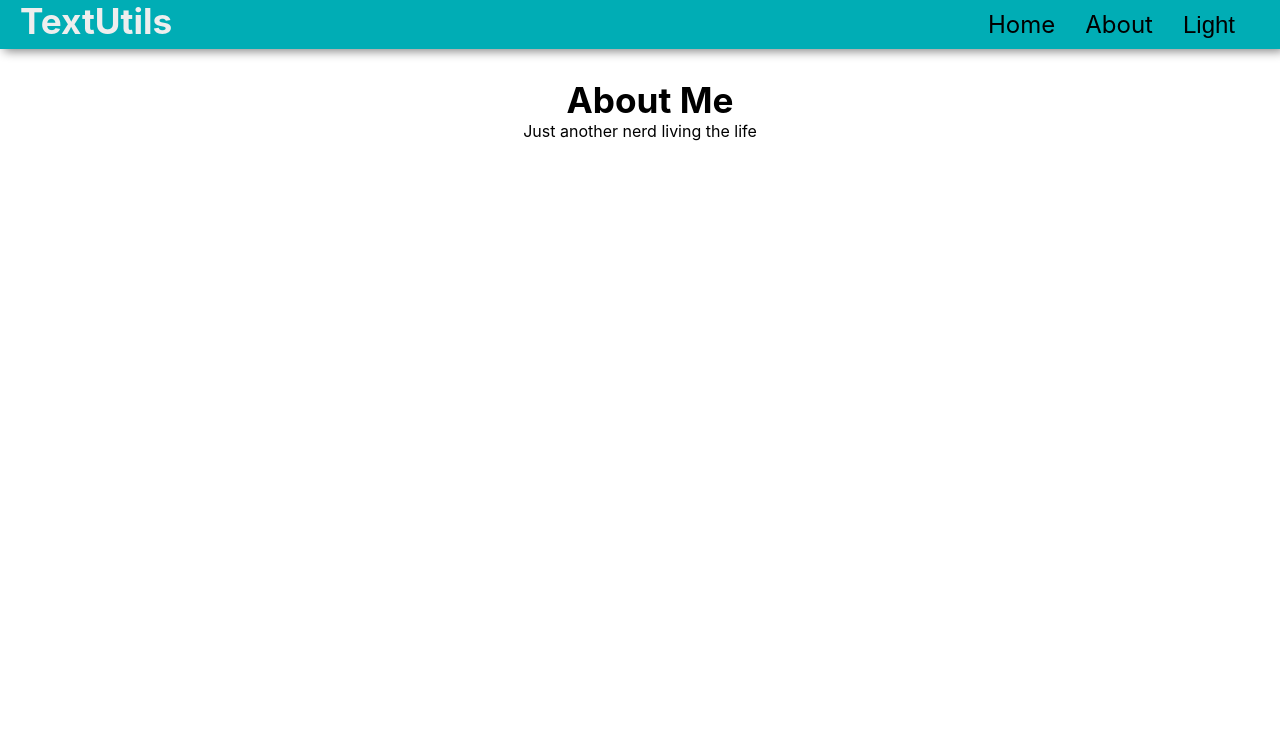
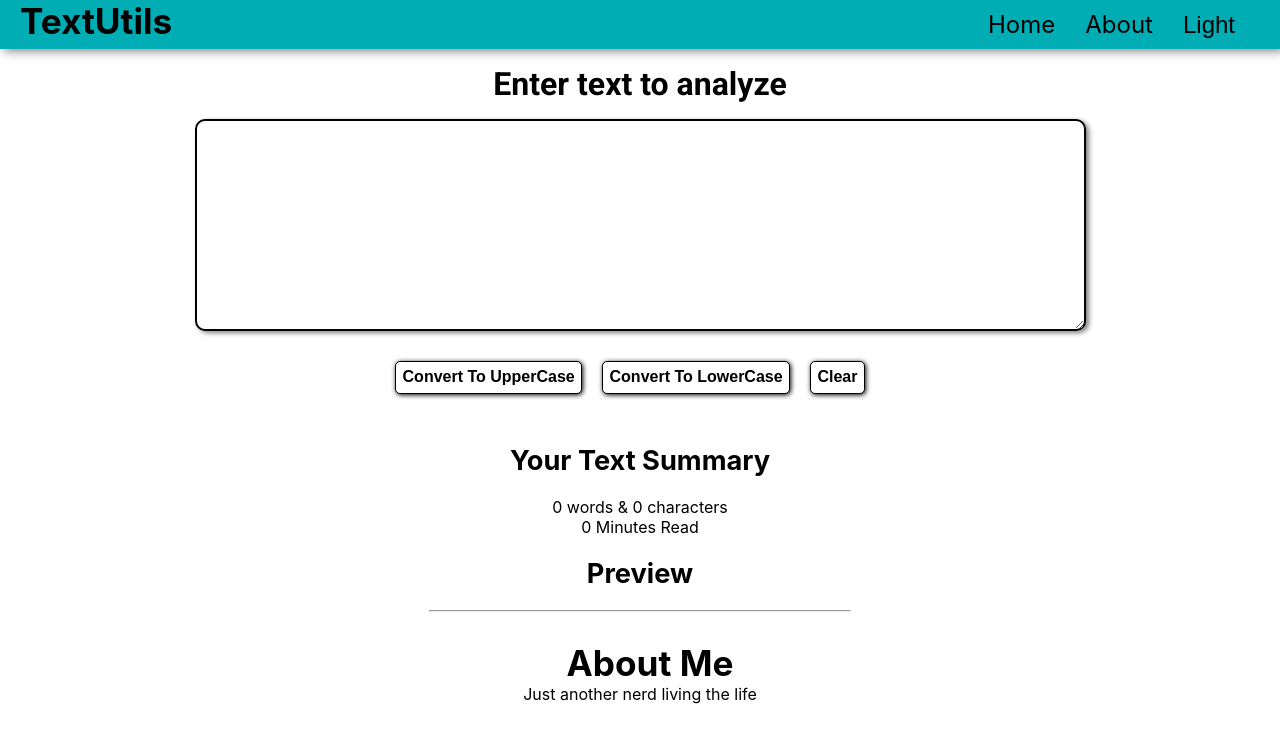
Before and after one commit to 03YugAgarwal/myapp, a React (Create React App) app: page /about in a window 1280 px wide. Shown: the top 742 px of the page. Built offline with nearby package versions, Linux system fonts and the light colour scheme.

Commit message:
Removed Routes, Published on github pages

```diff
--- a/package.json
+++ b/package.json
@@ -1,4 +1,5 @@
 {
+  "homepage": "https://03YugAgarwal.github.io/myapp",
   "name": "myapp",
   "version": "0.1.0",
   "private": true,
@@ -6,6 +7,7 @@
     "@testing-library/jest-dom": "^5.16.4",
     "@testing-library/react": "^13.3.0",
     "@testing-library/user-event": "^13.5.0",
+    "gh-pages": "^4.0.0",
     "react": "^18.2.0",
     "react-dom": "^18.2.0",
     "react-router-dom": "^6.3.0",
@@ -14,6 +16,8 @@
     "web-vitals": "^2.1.4"
   },
   "scripts": {
+    "predeploy": "npm run build",
+    "deploy": "gh-pages -d build",
     "start": "react-scripts start",
     "build": "react-scripts build",
     "test": "react-scripts test",
--- a/src/App.js
+++ b/src/App.js
@@ -3,11 +3,11 @@ import TextForm from './components/TextForm';
 import { useState } from 'react';
 import Alert from './components/Alert';
 import About from './components/About';
-import {
-  BrowserRouter as Router,
-  Routes,
-  Route,
-} from "react-router-dom";
+// import {
+//   BrowserRouter as Router,
+//   Routes,
+//   Route,
+// } from "react-router-dom";
 
 function App() {
   const [mode, setmode] = useState('Light');
@@ -33,19 +33,18 @@ function App() {
 
   return (
     <>
-    <Router>
+    {/* <Router> */}
 
       <Navbar title="TextUtils" mode={mode} toggleMode={toggleMode} />
       <Alert alert={alert}/>
 
-      <div className="container-textform-about">
-        <Routes>
+        {/* <Routes>
             <Route exact path="/about" element={<About mode={mode}/>}> </Route>
             <Route exact path="/" element={<TextForm heading="Enter text to analyze"  mode={mode} showAlert={showAlert} />}>  </Route>
-        </Routes>
-      </div>
-
-    </Router>
+        </Routes> */}
+      <TextForm heading="Enter text to analyze"  mode={mode} showAlert={showAlert} />
+      <About mode={mode}/>
+    {/* </Router> */}
     </>
   );
 }
--- a/src/components/About.js
+++ b/src/components/About.js
@@ -4,7 +4,7 @@ import './About.css'
 export default function About(props) {
   return (
     <>
-        {/* <hr className={`about-hr-${props.mode}`} /> */}
+        <hr className={`about-hr-${props.mode}`} />
         <h1 className={`about-h1-${props.mode}`}>About Me</h1>
         <p className={`about-p-${props.mode}`}> Just another nerd living the life </p>
     </>
--- a/src/components/Navbar.js
+++ b/src/components/Navbar.js
@@ -1,16 +1,16 @@
 import React from 'react'
 import "./Navbar.css"
 import PropTypes from 'prop-types'
-import { Link } from 'react-router-dom'
+// import { Link } from 'react-router-dom'
 
 export default function Navbar(props) {
     return (
         <>
             <nav className={`nav-${props.mode}`}>
-                <h1><Link to="/" className={`${props.mode}`}>{props.title}</Link></h1>
+                <h1>{props.title}</h1>
                 <ul>
-                    <li><Link to="/">Home</Link></li>
-                    <li><Link to="/about">About</Link></li>
+                    <li><a href="#">Home</a></li>
+                    <li><a href="#">About</a></li>
                     <li><button onClick={props.toggleMode}>{props.mode}</button></li>
                 </ul>
             </nav>
```
Also changed, not shown: 1 other file (tests, documents, lock files or other folders).
